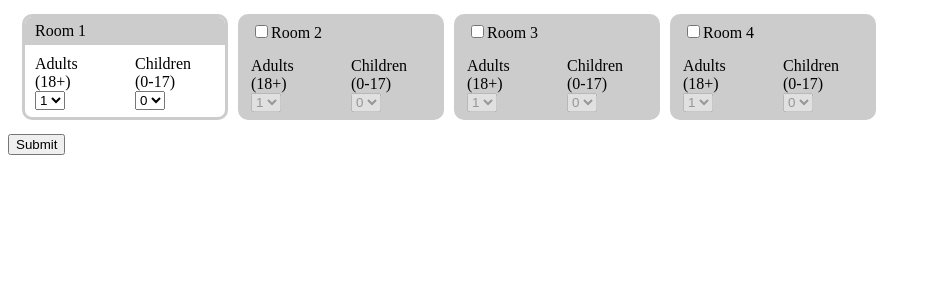
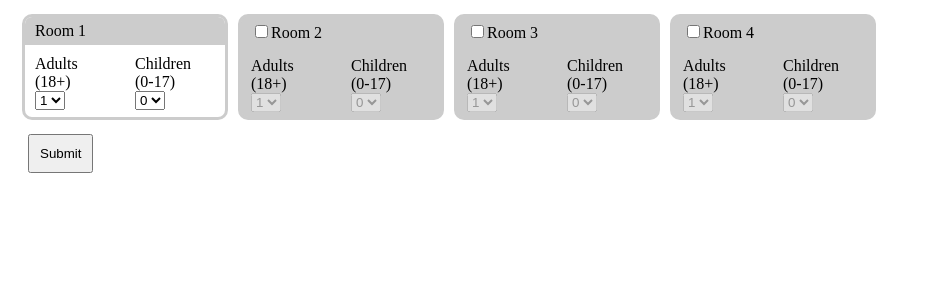
Before and after one commit to martingardner/hilton-code-assessment, a Next.js app: page / in a window 1280 px wide. Shown: the top 300 px of the page, without its empty margins (0-931 px from the left). Built offline with nearby package versions, Linux system fonts and the light colour scheme.

Commit message:
submitButton Styling

```diff
--- a/pages/index.js
+++ b/pages/index.js
@@ -79,7 +79,7 @@ const Main = () => {
               );
             })}
         </fieldset>
-        <button>Submit</button>
+        <button style={submitButton}>Submit</button>
       </form>
     </>
   );
@@ -91,3 +91,8 @@ export default Main;
 const fieldset = {
   border: "none"
 };
+
+const submitButton = {
+  marginLeft: "20px",
+  padding: "10px"
+};
```
